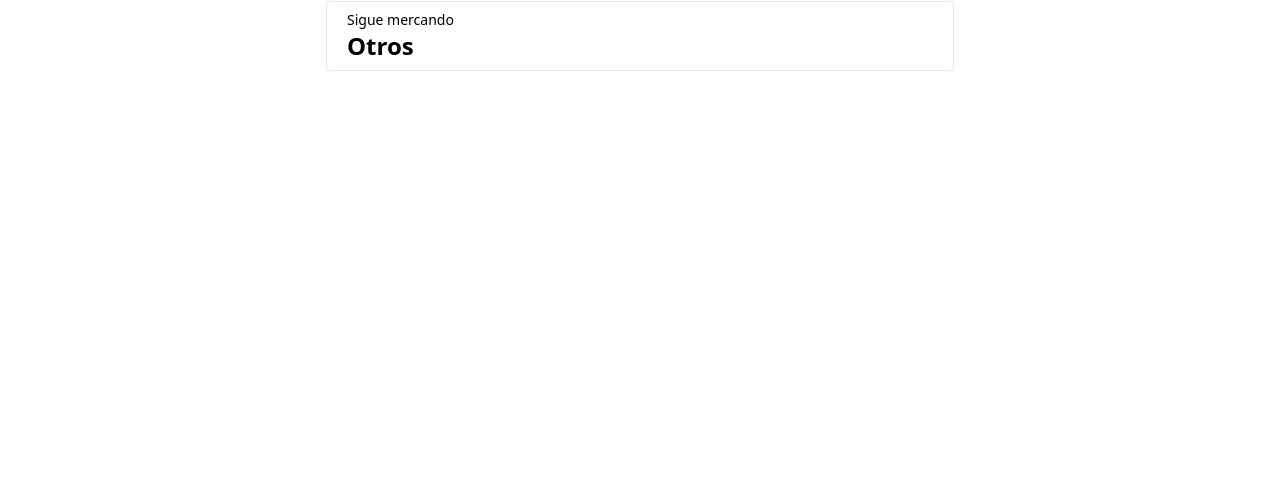
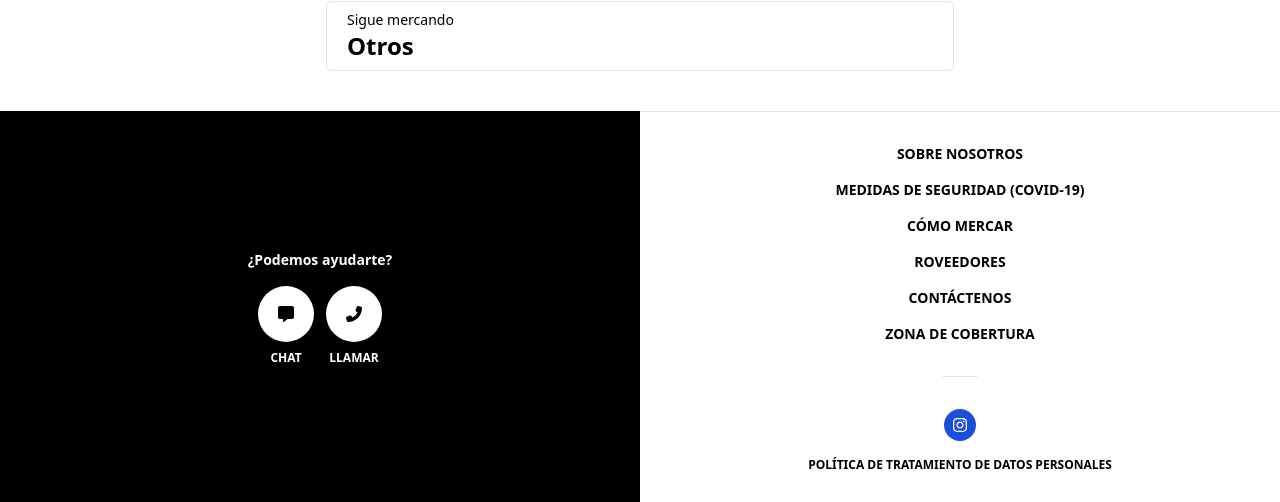
Before and after one commit to 99pmore/prueba-tecnica, an Angular app in the folder Test 2. Framework de Frontend/test2-angular/: page / in a window 1280 px wide. Shown: the part 2542-3044 px from the top of the page. Before the commit the page ends 2653 px from the top, so only its background shows below. Built offline with nearby package versions, Linux system fonts and the light colour scheme.

Commit message:
footer component added

```diff
--- a/Test 2. Framework de Frontend/test2-angular/src/app/pages/products/products.component.html
+++ b/Test 2. Framework de Frontend/test2-angular/src/app/pages/products/products.component.html
@@ -21,3 +21,5 @@
 
     <div *ngIf="filtersBtnClicked" class="bg-black fixed top-0 left-0 w-full h-full opacity-70 z-40" (click)="toggleFilters()"></div>
 </main>
+
+<app-footer></app-footer>
--- a/Test 2. Framework de Frontend/test2-angular/src/app/pages/products/products.component.ts
+++ b/Test 2. Framework de Frontend/test2-angular/src/app/pages/products/products.component.ts
@@ -4,13 +4,14 @@ import { HeaderComponent } from 'src/app/components/header/header.component';
 import { CardComponent } from 'src/app/components/card/card.component';
 import { FiltersBtnComponent } from 'src/app/components/filters-btn/filters-btn.component';
 import { FiltersComponent } from 'src/app/components/filters/filters.component';
+import { FooterComponent } from 'src/app/components/footer/footer.component';
 import { ProductsService } from 'src/app/services/products.service';
 import { Product } from 'src/app/models/product.interface';
 
 @Component({
   selector: 'app-products',
   standalone: true,
-  imports: [CommonModule, HeaderComponent, CardComponent, FiltersBtnComponent, FiltersComponent],
+  imports: [CommonModule, HeaderComponent, CardComponent, FiltersBtnComponent, FiltersComponent, FooterComponent],
   templateUrl: './products.component.html',
   styleUrls: ['./products.component.scss']
 })
```
